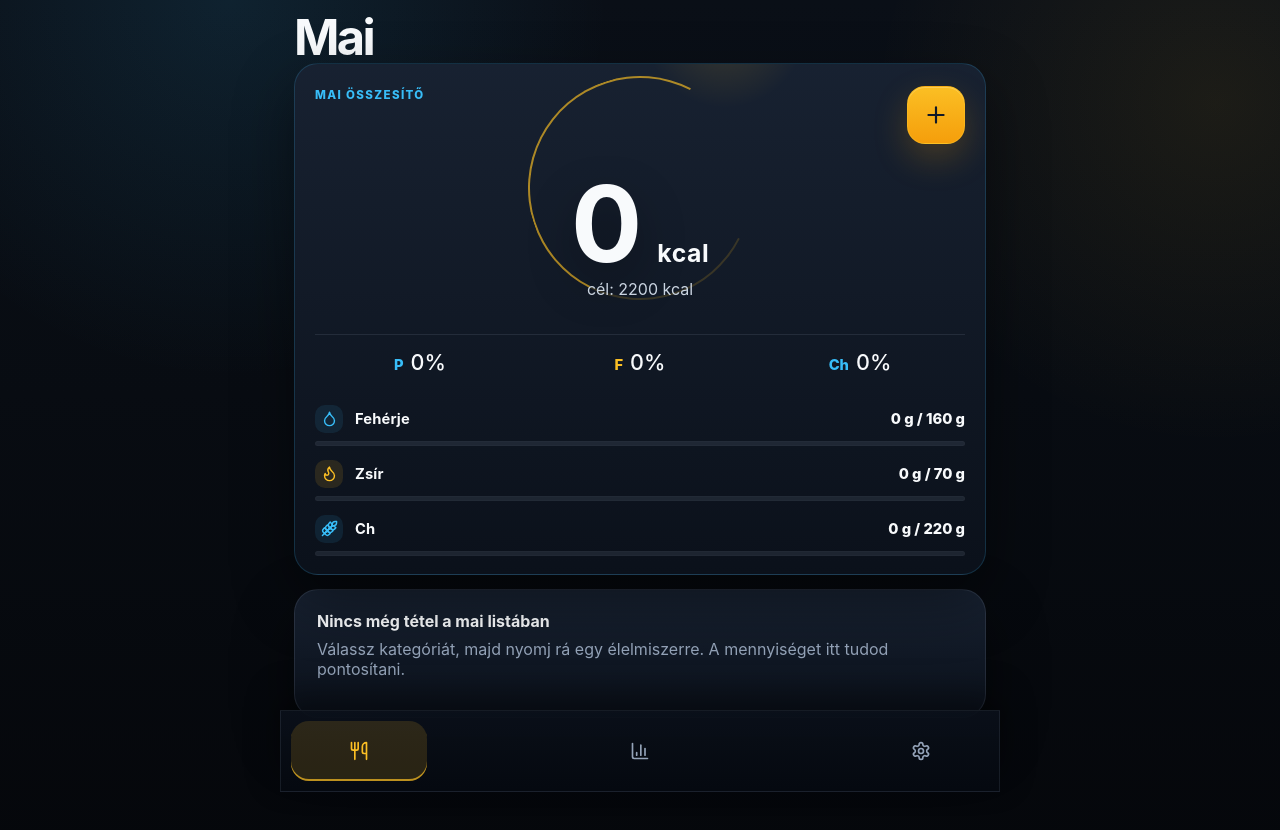
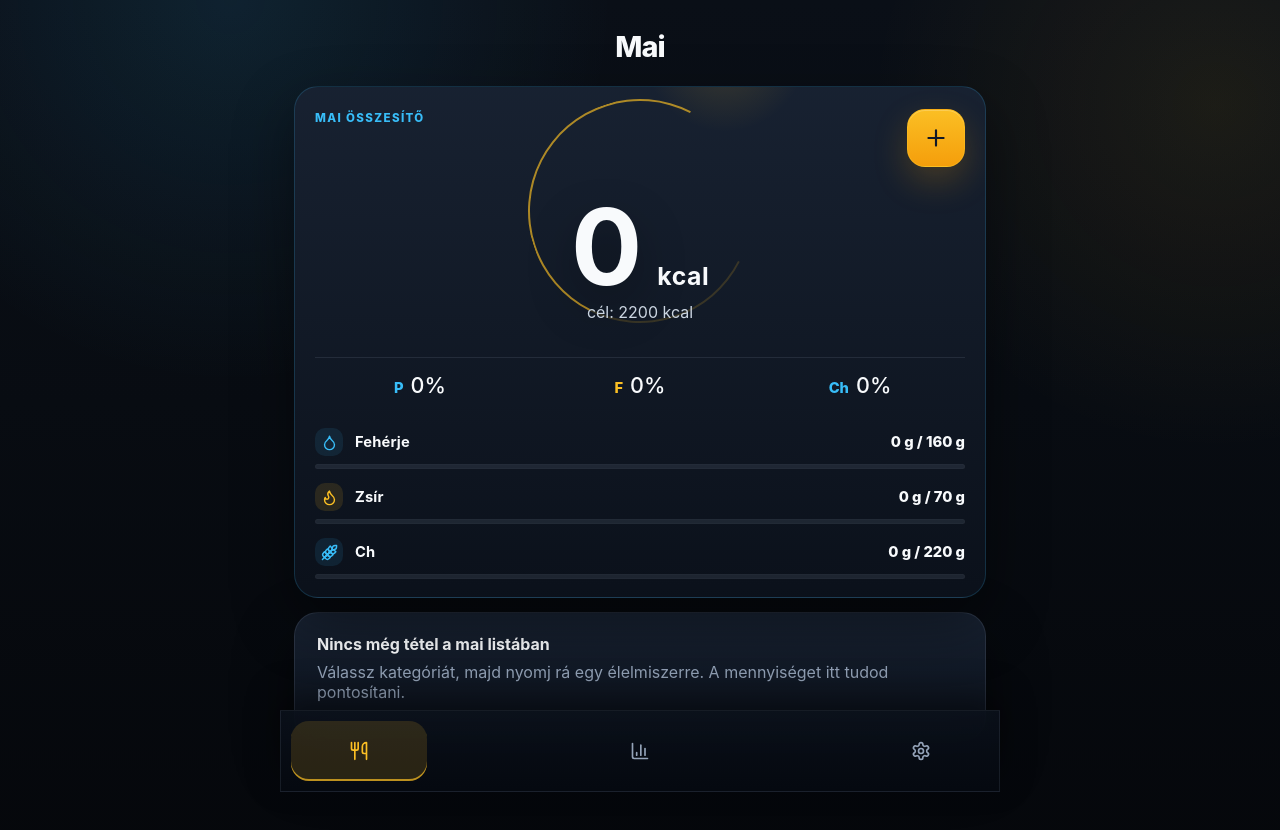
Before and after one commit to tonetttoman/makro-app, a React (Vite) app: page / in a window 1280 px wide. Shown: the top 830 px of the page. Built offline with nearby package versions, Linux system fonts and the light colour scheme.

Commit message:
Style top app header

```diff
--- a/src/fixes.css
+++ b/src/fixes.css
@@ -237,6 +237,28 @@
 }
 
 /* Structural daily summary polish. */
+.page {
+  padding-top: 10px !important;
+}
+
+.app-header {
+  display: grid;
+  place-items: center;
+  min-height: 68px;
+  margin: 0 0 8px;
+  padding: 10px 0 4px;
+}
+
+.app-header h1 {
+  margin: 0;
+  color: var(--text);
+  font-size: clamp(1.3rem, 5vw, 1.8rem);
+  font-weight: 760;
+  letter-spacing: -0.03em;
+  line-height: 1;
+  text-align: center;
+}
+
 .summary {
   padding: 22px 20px 18px !important;
 }
```
